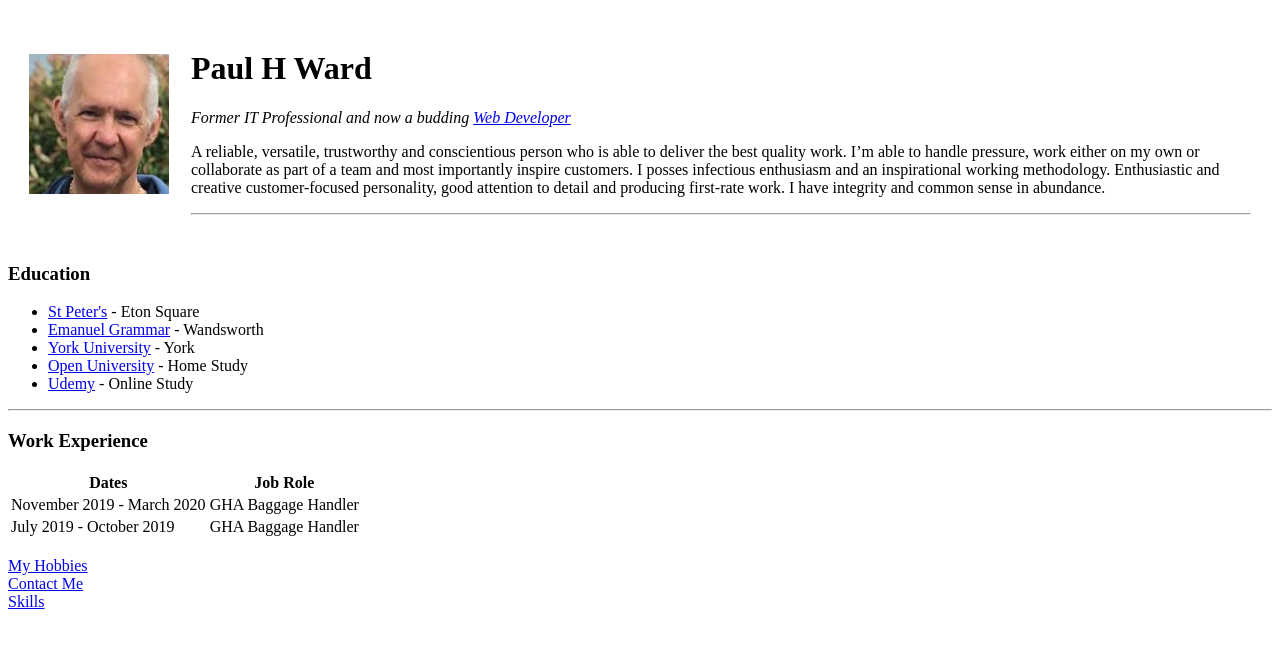
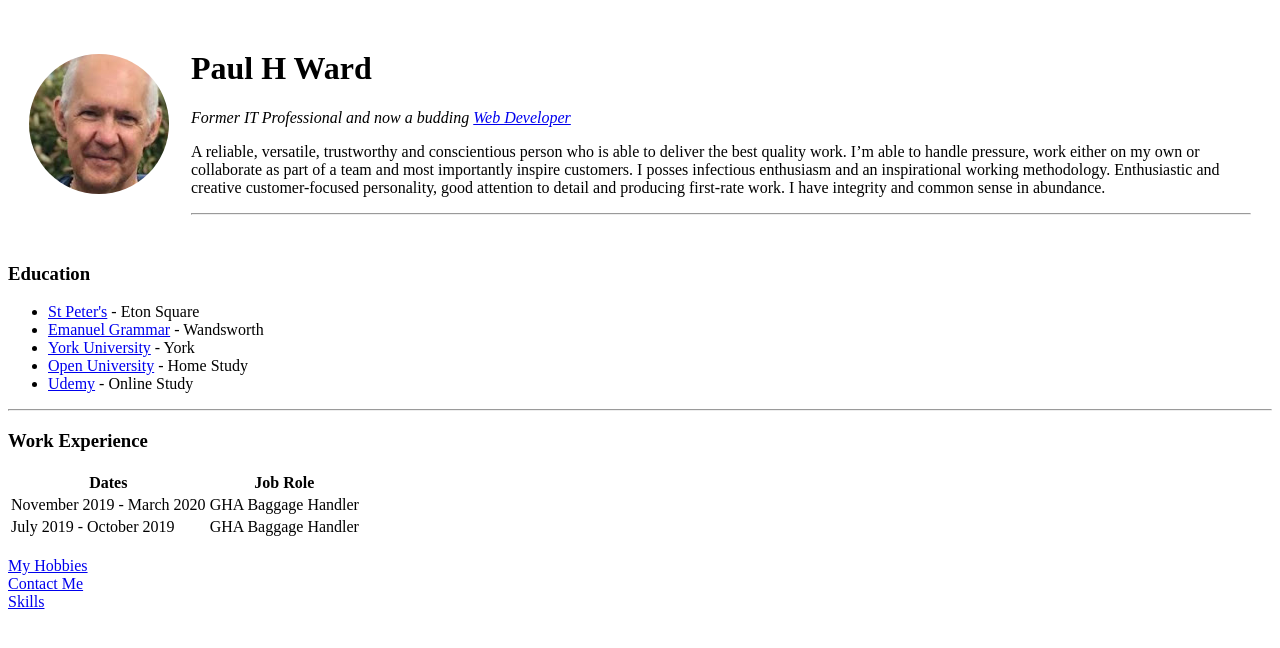
Before and after one commit to wardieweb/cv, a plain HTML site: page index.html in a window 1280 px wide. Drawn offline with Linux system fonts and the light colour scheme.

Commit message:
Update index.html

```diff
--- a/index.html
+++ b/index.html
@@ -9,7 +9,7 @@
 <body>
   <table cellspacing="20">
     <tr>
-      <td><img src="images/PaulHWard.jpg" alt="Paul H Ward"></td>
+      <td><img src="images/circle-cropped.png" alt="Paul H Ward"></td>
       <td><h1>Paul H Ward</h1>
       <p><em>Former IT Professional and now a budding <a href="https://en.wikipedia.org/wiki/Web_developer">Web Developer</a></em></p>
       <p>A reliable, versatile, trustworthy and conscientious person who is able to deliver the best quality work. I’m able to handle pressure, work either on my own or collaborate as part of a team and most importantly inspire customers.
```
